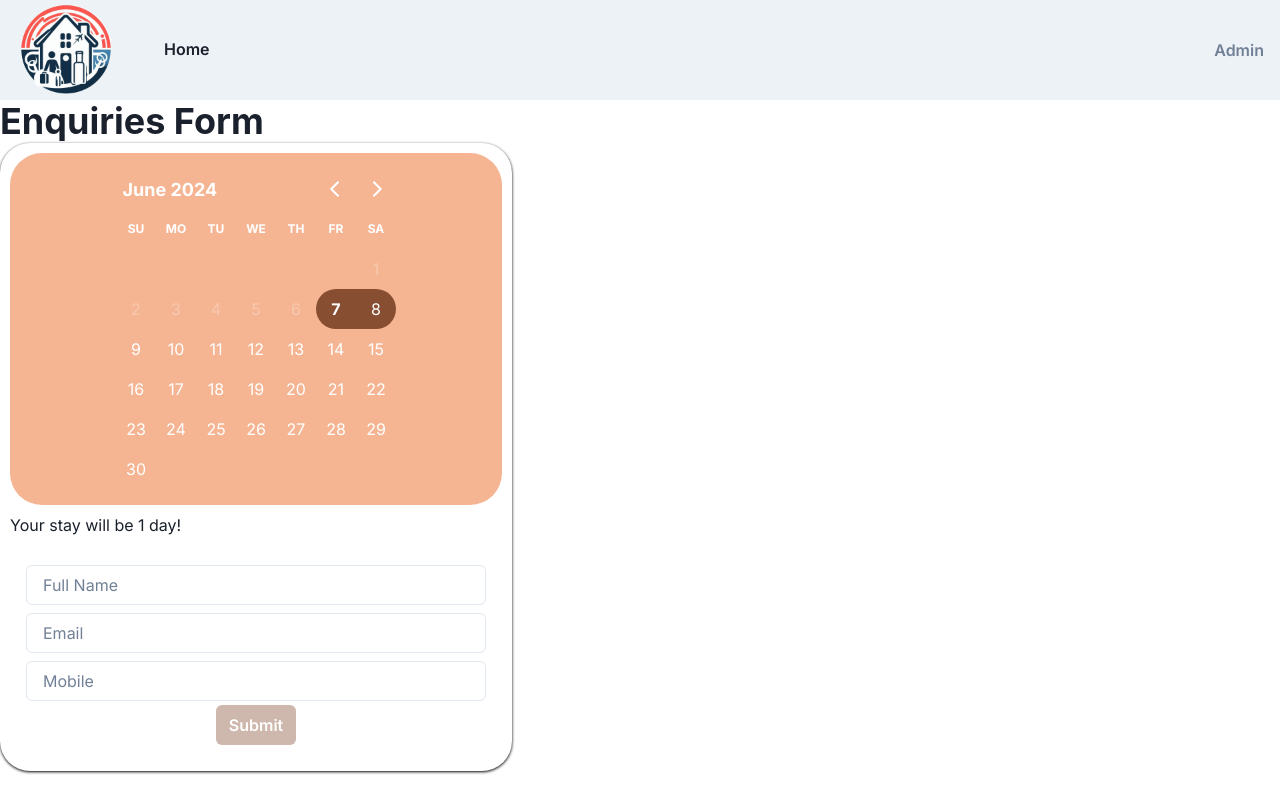
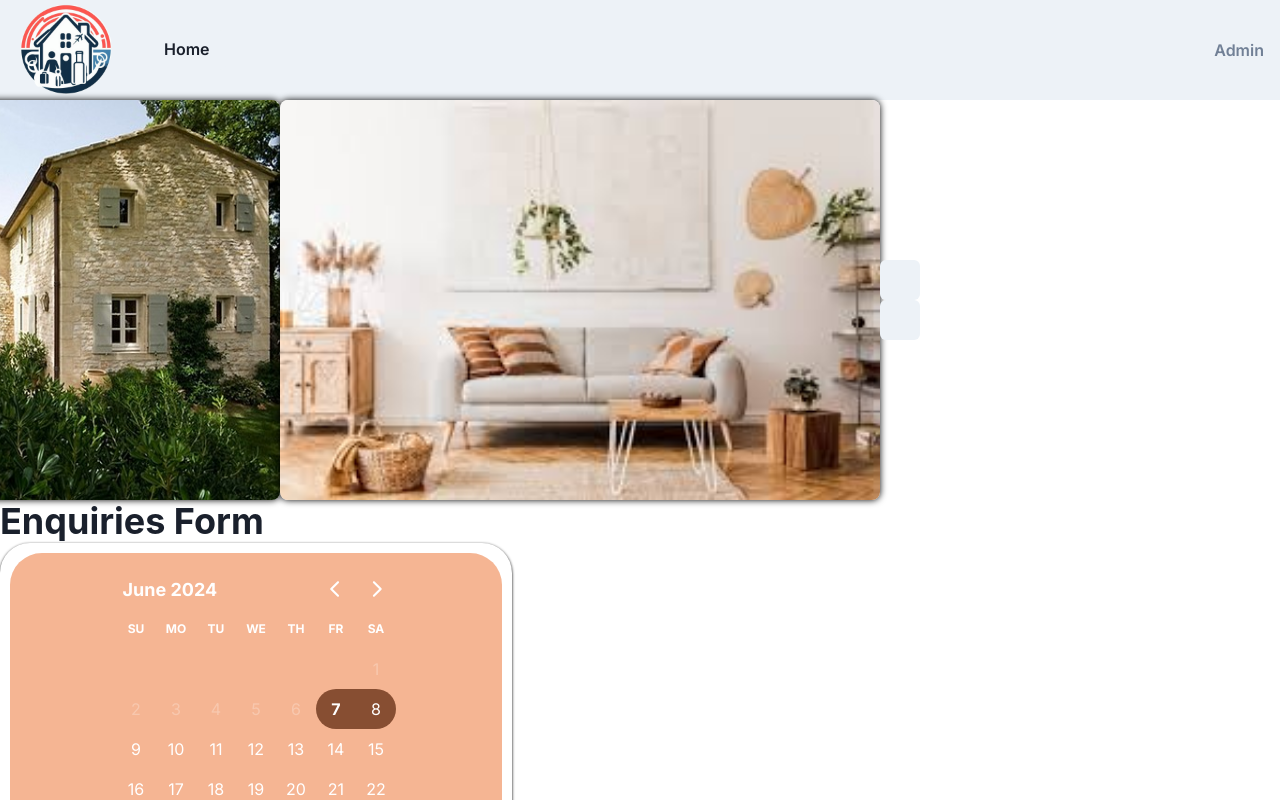
Before and after one commit to MaisonEP/situbnb, a Next.js app: page /BookingForm in a window 1280 px wide. Built offline with nearby package versions, Linux system fonts and the light colour scheme.

Commit message:
Carousel implementation, optimised enquiries search

```diff
--- a/package.json
+++ b/package.json
@@ -18,7 +18,8 @@
 		"next": "14.2.3",
 		"react": "^18",
 		"react-day-picker": "^8.10.1",
-		"react-dom": "^18"
+		"react-dom": "^18",
+		"react-icons": "^5.2.1"
 	},
 	"devDependencies": {
 		"@types/node": "^20",
--- a/src/app/Api/BnB/route.ts
+++ b/src/app/Api/BnB/route.ts
@@ -1,4 +1,4 @@
-import BnBData from "../../BnBData.json";
+import BnBData from "../../Data/BnBData.json";
 import { NextResponse } from "next/server";
 
 export interface BnbDataResponse {
--- a/src/app/Api/SubmitForm/route.ts
+++ b/src/app/Api/SubmitForm/route.ts
@@ -1,5 +1,4 @@
 import { NextResponse } from "next/server";
-import { UserResponse } from "../Users/route";
 
 import fs from "fs";
 import path from "path";
--- a/src/app/Api/Users/[Name]/route.ts
+++ b/src/app/Api/Users/[Name]/route.ts
@@ -4,7 +4,8 @@ import Data from "@/app/Data/EnquiriesData.json";
 export async function GET(request: Request, context: any) {
 	const { params } = context;
 	const user = Data.filter(
-		(x) => params.Name.toLowerCase() === x.Name.toLowerCase()
+		(x) => x.Name.toLowerCase().includes(params.Name.toLowerCase()) || x.Email.toLowerCase().includes(params.Name.toLowerCase())
+
 	);
 
 	return NextResponse.json(user);
--- a/src/app/BnBData.json
+++ /dev/null
@@ -1,4 +0,0 @@
-[
-	{ "Location": "France", "Images": ["/FrenchBnB.jpg"] },
-	{ "Location": "Devon", "Images": ["/BnB.jpg"] }
-]
--- a/src/app/Components/BnBCard/BnBCard.tsx
+++ b/src/app/Components/BnBCard/BnBCard.tsx
@@ -22,7 +22,11 @@ export function Card() {
     }
     getBnbData();
   }, []);
-	console.log(bnbData);
+  //   console.log(
+  //     bnbData?.map((e) => {
+  //       console.log(e.Images);
+  //     })
+  //   );
 
   return (
     <Box>
--- a/src/app/Components/Carousel/Carousel.tsx
+++ b/src/app/Components/Carousel/Carousel.tsx
@@ -1,8 +1,45 @@
-import { Box } from "@chakra-ui/react";
+import { Box, Button, Img } from "@chakra-ui/react";
 import "./Carousel.css";
-
+import { BsArrowLeftCircleFill, BsArrowRightCircleFill } from "react-icons/bs";
 import { AccomodationAvatarProps } from "../Accomodation/AccomodationAvatar";
 
-export default function Carousel(data: AccomodationAvatarProps) {
-	return <Box>carousel</Box>;
+interface CarouselProps {
+  images: string[];
 }
+
+export default function Carousel(props: CarouselProps) {
+  return (
+    <Box
+      style={{
+        display: "flex",
+        justifyContent: "center",
+        alignItems: "center",
+        width: "600px",
+        height: "400px",
+      }}
+    >
+      <BsArrowLeftCircleFill />
+      {props.images.map((item, indx) => {
+        console.log(item);
+        return (
+          <Img
+            key={indx}
+            src={item}
+            style={{
+              borderRadius: "0.5rem",
+              boxShadow: "0px 0px 7px black",
+              width: "100%",
+              height: "100%",
+            }}
+          ></Img>
+        );
+      })}
+      <BsArrowRightCircleFill />
+      <span>
+        {props.images.map((_, idx) => {
+          return <Button key={idx} onClick={undefined}></Button>;
+        })}
+      </span>
+    </Box>
+  );
+}
--- a/src/app/Components/Form/Form.tsx
+++ b/src/app/Components/Form/Form.tsx
@@ -24,6 +24,7 @@ export function BnBForm() {
   const [mobile, setMobile] = useState("");
   const [stayLength, setStayLength] = useState<string | undefined>();
   const [buttonState, setButtonState] = useState(true);
+  const [images, setImages] = useState<string[]>([]);
 
   const initialRange: DateRange = {
     from: new Date(),
@@ -45,6 +46,19 @@ export function BnBForm() {
     }
     const stay = distance();
     setStayLength(stay);
+
+    async function bnbImages() {
+      const response = await fetch("/Api/BnB", {
+        headers: { Accept: "application/json" },
+        method: "GET",
+      });
+
+      const result = await response.json();
+
+      console.log(result[0].Images);
+      setImages(result[0].Images);
+    }
+    bnbImages();
   }, [range]);
 
   async function submitBooking() {
@@ -65,14 +79,14 @@ export function BnBForm() {
         headers: { "Content-Type": "application/json" },
         body: JSON.stringify(reqObj),
       });
-			const result = await postRequest.json();
-			console.log(result);
     }
   }
 
   return (
     <Box>
-			{/* <Carousel data={data}></Carousel> */}
+      {images !== undefined && images.length > 0 ? (
+        <Carousel images={images}></Carousel>
+      ) : null}
       <FormControl isRequired>
         {/* <div className="Ocean"> */}
         <Heading>Enquiries Form</Heading>
--- /dev/null
+++ b/src/app/Data/BnBData.json
@@ -0,0 +1,4 @@
+[
+	{ "Location": "France", "Images": ["/FrenchBnB.jpg","/livingroom.png"] },
+	{ "Location": "Devon", "Images": ["/BnB.jpg","/BnB.jpg"]  }
+]
```
Also changed, not shown: public/livingroom.png (added), 1 other file (tests, documents, lock files or other folders). Lines whose indentation alone changed are shown as unchanged.
